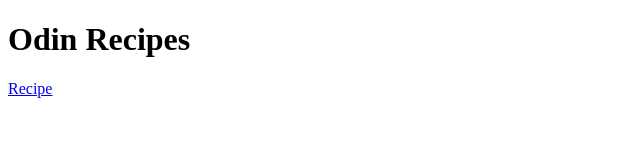
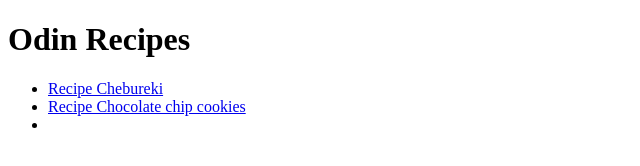
Before and after one commit to cyanidecode/odin-recipes, a plain HTML site: page index.html in a window 1280 px wide. Shown: the whole page, without its empty margins (0-640 px from the left). Drawn offline with Linux system fonts and the light colour scheme.

Commit message:
Add link to chocolate-chip.html

```diff
--- a/index.html
+++ b/index.html
@@ -4,10 +4,16 @@
     <meta charset="UTF-8">
     <meta http-equiv="X-UA-Compatible" content="IE=edge">
     <meta name="viewport" content="width=device-width, initial-scale=1.0">
-    <title>Document</title>
+    <title>HomePage</title>
 </head>
 <body>
     <h1>Odin Recipes</h1>
-    <a href="recipes/chebureki.html">Recipe</a>
+    <ul>
+        <li><a href="recipes/chebureki.html">Recipe Chebureki</a></li>
+        <li><a href="recipes/chocolate-chip.html">Recipe Chocolate chip cookies</a></li>
+        <li></li>
+    </ul>
+
+
 </body>
 </html>
```
